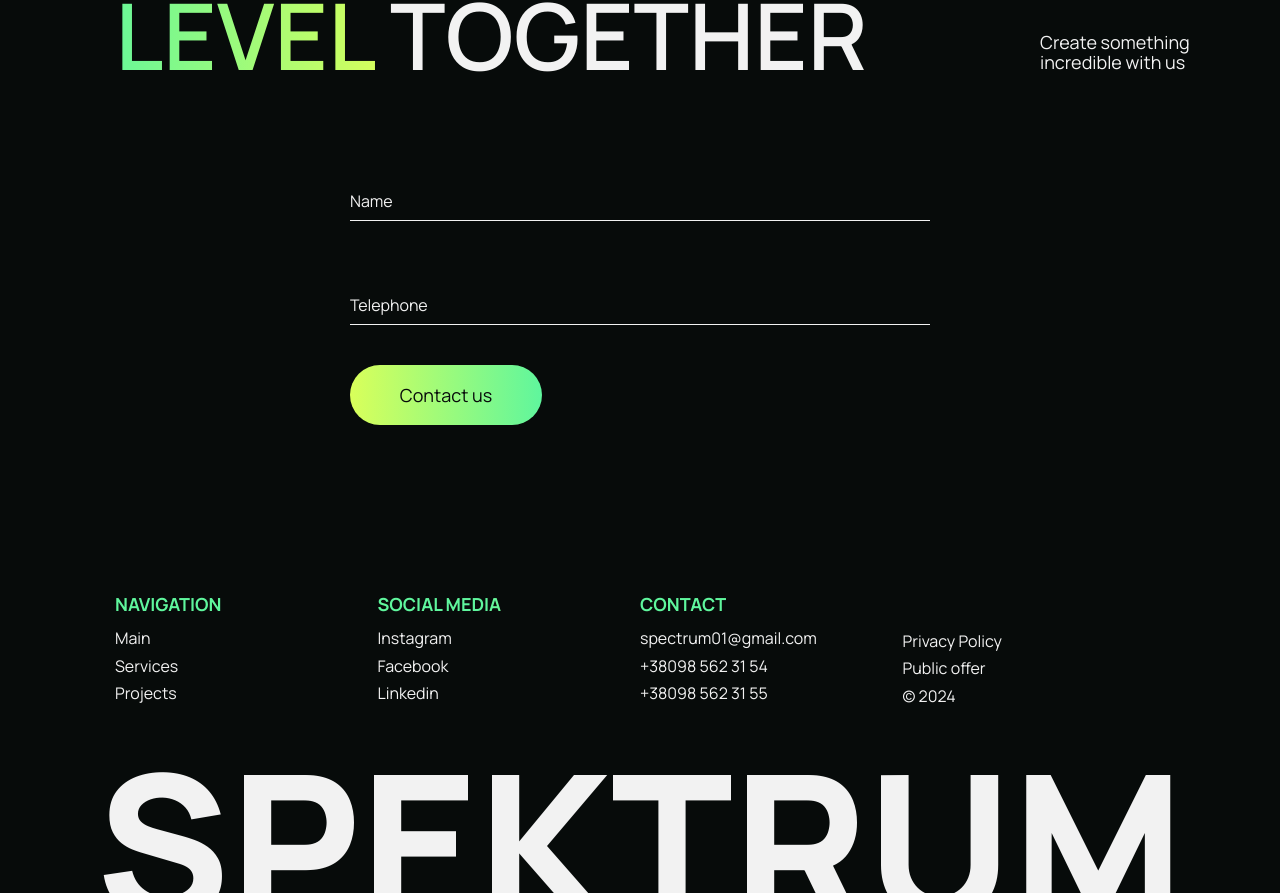
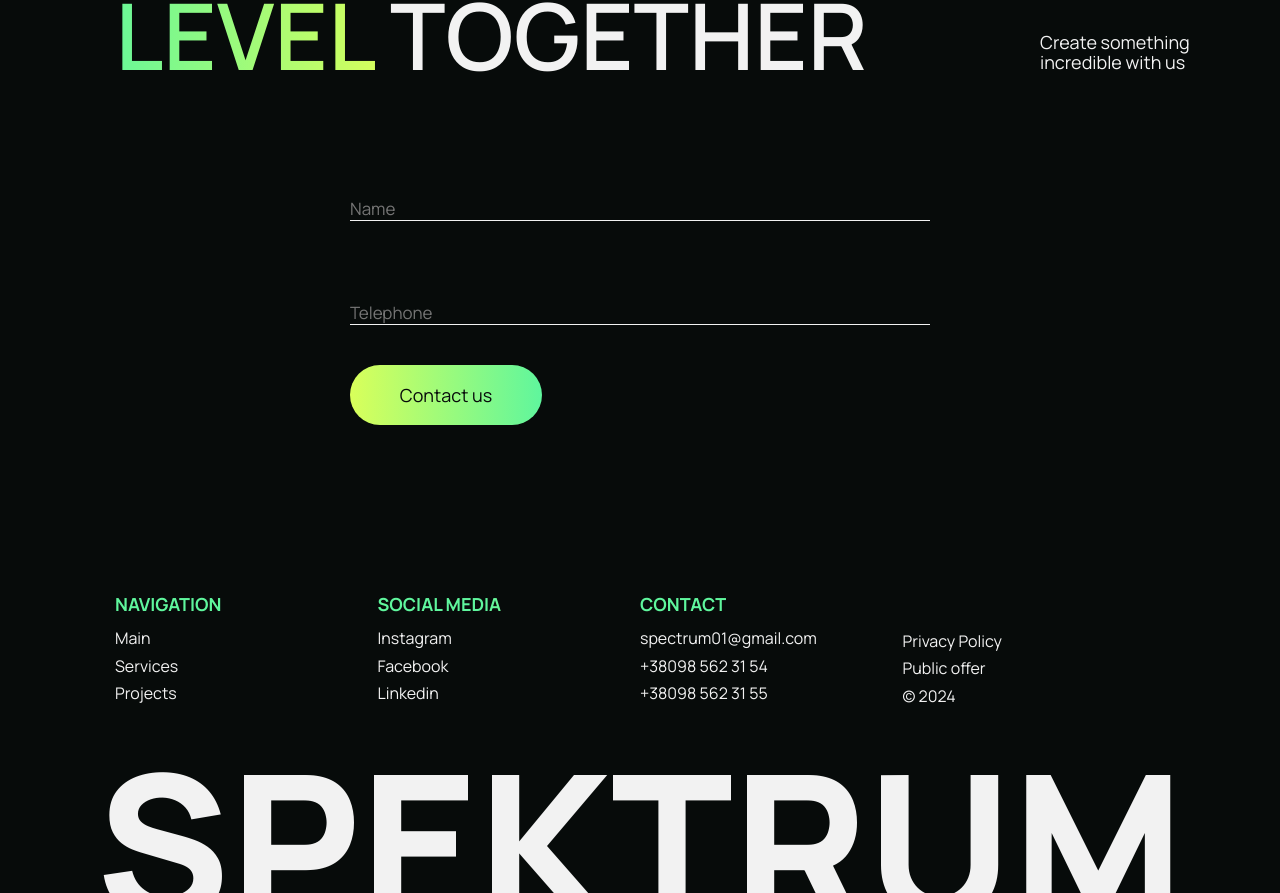
Before and after one commit to Tetyanka-T/spectrum_agency, a website built with webpack: page src/index.html in a window 1280 px wide. Shown: the part 7268-8161 px from the top of the page. Built offline with nearby package versions, Linux system fonts and the light colour scheme.

Commit message:
conection form add scroll by section

```diff
--- a/src/index.html
+++ b/src/index.html
@@ -263,15 +263,11 @@
             <section class="section__form container section">
             <h2 class="form__title section__title">Let's take your business to the <span class="title__accent">next level </span>together</h2>
             <p class="form__text">Create something incredible with us</p>
-            <form class="form">
-                <div class="form__input-data">
-                    <input type="text" required class="form__input" id="name">
-                    <label for="name" class="form__label">Name</label>
-                </div>
-                <div class="form__input-data">
-                    <input type="number" required class="form__input" id="tel">
-                    <label for="tel" class="form__label">Telephone</label>
-                </div>
+            <form class="form" action="https://api.web3forms.com/submit" method="POST">
+                <input type="hidden" name="access_key" value="b3e2d70a-294c-4ae3-a6ff-84e38bd6d5fd">
+                <input type="text" required class="form__input" name="name" placeholder="Name">
+                <input type="number" required class="form__input" name="tel" placeholder="Telephone">
+                <input type="hidden" name="redirect" value="https://web3forms.com/success">
                 <button class="button__small" type="submit">Contact us</button>
              </form>
             </section>
--- a/src/sass/form.scss
+++ b/src/sass/form.scss
@@ -16,43 +16,21 @@
     align-items: center;
     margin: 0 auto;
     width: 260px;
-  }
-.form__input-data {
-    width: 100%;
-    margin: 40px 0;
-    position: relative;
-    background-color: $bground-color;
 }
+
 .form__input {
     display: block;
     width: 100%;
     height: 100%;
+    margin: 40px 0;
     border: none;
+    color: $text-color;
     font-size: 17px;
     background-color: $bground-color;
     border-bottom: 1px ridge $text-color;
     &:focus {
         outline: none;
     }
-}
-.form__input-data .form__input:focus ~ label {
-    transform: translateY(-20px);
-    font-size: 14px;
-    background: $accent-text-color;
-    -webkit-background-clip: text;
-    -webkit-text-fill-color: transparent;
-}
-.form__input-data .form__label {
-    position: absolute;
-    pointer-events: none;
-    bottom: 10px;
-    font-size: 16px;
-    transition: all 0.3s ease;
-}
-.form__label {
-    width: 100%;
-    bottom: 40px;
-    color: $text-color;
 }
 
 @media screen and (min-width: 768px) {
```
